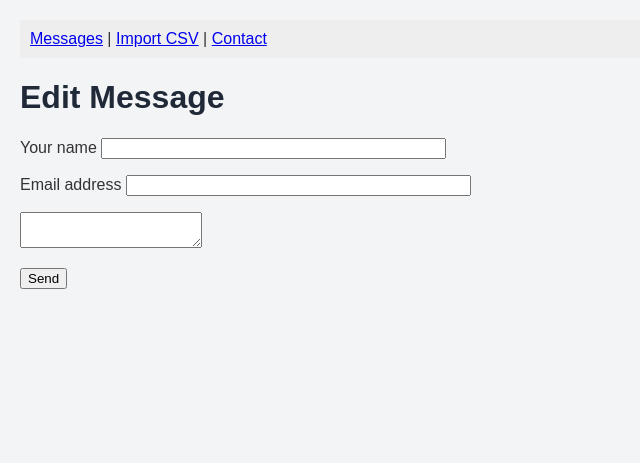
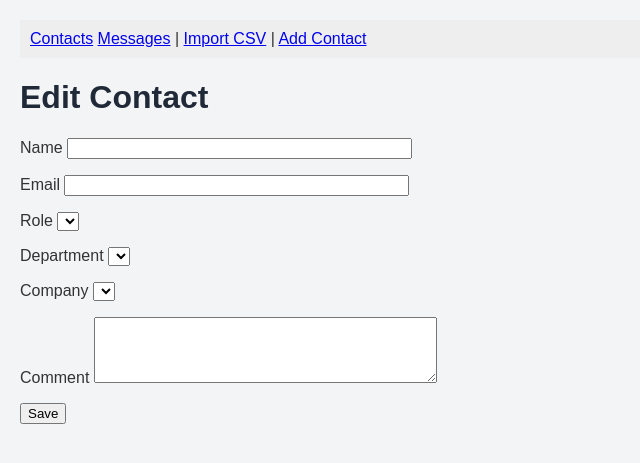
Before and after one commit to mralmeida/Python_website, a Flask app: page /edit/1 in a window 1280 px wide. Shown: the top 463 px of the page, without its empty margins (0-640 px from the left). Run offline with Flask 3, Linux system fonts and the light colour scheme; data that the repository does not hold is empty.

Commit message:
extensive change to the project added several tables to the database changed page messages to contacts (it will have data relationships with the newly created tables company, role and department, as well as contact. the templates now coincide with the new layout and new fields. Still need to polish some details but it is a good start.

```diff
--- a/app.py
+++ b/app.py
@@ -1,11 +1,18 @@
-from flask import Flask, render_template
 from flask_wtf import FlaskForm
-from wtforms import StringField, TextAreaField, SubmitField
+from flask_wtf import FlaskForm
+from wtforms import (
+    StringField,
+    TextAreaField,
+    SubmitField,
+    SelectField
+)
 from wtforms.validators import DataRequired, Email
-from flask import Flask, render_template, request, redirect, flash
-
-import sqlite3
-
+from flask import (
+    Flask,
+    render_template,
+    request,
+    redirect
+)
 app = Flask(__name__)
 app.config["SECRET_KEY"] = "something-secure"
 
@@ -24,45 +31,128 @@ def init_db():
     conn.close()
 @app.route("/")
 def home():
-    return redirect("/messages")
+    return redirect("/contacts")
+# ---- this whole class is supposed to be replaced by the one below. It will now also have combo boxes instead of only text fields
+# ----- I will cut this function off after I am done with the changes
+# class ContactForm(FlaskForm):
+#     name = StringField(
+#         "Your name",
+#         validators=[DataRequired(message="Name is required.")]
+#     )
+#
+#     email = StringField(
+#         "Email address",
+#         validators=[
+#             DataRequired(message="Email is required."),
+#             Email(message="Please enter a valid email address.")
+#         ]
+#     )
+#     role = StringField(
+#         "Role",
+#         validators=[
+#             DataRequired(message="Role is required"),
+#         ]
+#     )
+#     company = StringField(
+#         "Company",
+#         validators=[
+#             DataRequired(message="Company is required"),
+#         ]
+#     )
+#     department = StringField(
+#         "Department",
+#         validators=[
+#             DataRequired(message="Department is required"),
+#         ]
+#     )
+#     comment = TextAreaField(
+#         "Message",
+#         validators=[DataRequired(message="Comment is required.")]
+#     )
+#
+#     submit = SubmitField("Send")
 
 class ContactForm(FlaskForm):
-    name = StringField(
-        "Your name",
-        validators=[DataRequired(message="Name is required.")]
-    )
+    name = StringField("Name",validators=[DataRequired()])
+    email = StringField("Email",validators=[DataRequired(), Email()])
+    company = SelectField("Company", coerce=int)
+    role = SelectField("Role", coerce=int)
+    department = SelectField("Department", coerce=int)
+    comment = TextAreaField("Comment")
+    submit = SubmitField("Save")
+# ----- these are "helper functions"
+def get_roles():
+    conn = sqlite3.connect("database.db")
+    cursor = conn.cursor()
 
-    email = StringField(
-        "Email address",
-        validators=[
-            DataRequired(message="Email is required."),
-            Email(message="Please enter a valid email address.")
-        ]
-    )
+    cursor.execute("""
+        SELECT id, name
+        FROM role
+        ORDER BY name
+    """)
 
-    message = TextAreaField(
-        "Message",
-        validators=[DataRequired(message="Message is required.")]
-    )
+    rows = cursor.fetchall()
+    conn.close()
 
-    submit = SubmitField("Send")
+    return [(row[0], row[1]) for row in rows]
+
+
+def get_companies():
+    conn = sqlite3.connect("database.db")
+    cursor = conn.cursor()
+
+    cursor.execute("""
+        SELECT id, name
+        FROM company
+        ORDER BY name
+    """)
+
+    rows = cursor.fetchall()
+    conn.close()
+
+    return [(row[0], row[1]) for row in rows]
+
+def get_departments():
+    conn = sqlite3.connect("database.db")
+    cursor = conn.cursor()
+
+    cursor.execute("""
+        SELECT id, name
+        FROM department
+        ORDER BY name
+    """)
+
+    rows = cursor.fetchall()
+    conn.close()
+
+    return [(row[0], row[1]) for row in rows]
+#----- end of "helper functions"
 
 @app.route("/contact", methods=["GET", "POST"])
 def contact():
     form = ContactForm()
 
+    #--- loads all combo boxes
+    form.company.choices = get_companies()
+    form.role.choices = get_roles()
+    form.department.choices = get_departments()
+    # ----- combo boxes all loaded
+
     if form.validate_on_submit():
         name = form.name.data
         email = form.email.data
-        message = form.message.data
+        company_id = form.company.data
+        role_id = form.role.data
+        department_id = form.department.data
+        comment = form.comment.data
 
         # Insert into SQLite
         conn = sqlite3.connect("database.db")
         cursor = conn.cursor()
         cursor.execute("""
-            INSERT INTO messages (name, email, message)
-            VALUES (?, ?, ?)
-        """, (name, email, message))
+            INSERT INTO contact (name, email, roleID, companyID, departmentID, obs)
+            VALUES (?, ?, ?, ?, ?, ?)
+        """, (name, email, role_id, company_id, department_id , comment))
         conn.commit()
         conn.close()
 
@@ -70,52 +160,79 @@ def contact():
             "contact_result.html",
             name=name,
             email=email,
-            message=message
+            role=role_id,
+            company=company_id,
+            department=department_id,
+            comment=comment
         )
 
     return render_template("contact_form.html", form=form)
 
-def get_messages():
+# def get_messages():
+#     conn = sqlite3.connect("database.db")
+#     cursor = conn.cursor()
+#     cursor.execute("SELECT id, name, email, message FROM messages")
+#     rows = cursor.fetchall()
+#     conn.close()
+#     return rows
+#
+#
+# @app.route("/messages")
+# def messages():
+#     data = get_messages()
+#     count = len(data)
+#     return render_template("messages.html", messages=data, count=count)
+# --------------------------------------------------------
+def get_contacts():
     conn = sqlite3.connect("database.db")
     cursor = conn.cursor()
-    cursor.execute("SELECT id, name, email, message FROM messages")
+    sql = """
+    SELECT CTS.id, CTS.name, CTS.email, CTS.companyID, COMP.name, CTS.roleID, ROLE.name, CTS.departmentID, DEPT.name, CTS.obs
+    FROM contact CTS
+    INNER JOIN company COMP ON CTS.companyID = COMP.id
+    INNER JOIN role ROLE ON ROLE.id = CTS.roleID
+    INNER JOIN department DEPT ON DEPT.id = CTS.departmentID
+    ORDER BY CTS.name
+    """
+    cursor.execute(sql)
     rows = cursor.fetchall()
     conn.close()
     return rows
 
 
-@app.route("/messages")
-def messages():
-    data = get_messages()
+@app.route("/contacts")
+def contacts():
+    data = get_contacts()
     count = len(data)
-    return render_template("messages.html", messages=data, count=count)
+    return render_template("contacts.html", contacts=data, count=count)
 
 # --------------------------------------------------------
 # --to delete all selected records
-@app.route("/delete-messages", methods=["POST"])
-def delete_messages():
-    ids = request.form.getlist("delete_ids")
-
-    if ids:
-        conn = sqlite3.connect("database.db")
-        cursor = conn.cursor()
-
-        for message_id in ids:
-            cursor.execute("DELETE FROM messages WHERE id = ?", (message_id,))
-
-        conn.commit()
-        conn.close()
-
-    return redirect("/messages")
+# ---- For now, let us disable this feature. We do not want to delete our records. I will figure out how to do that safely later.
+# @app.route("/delete-messages", methods=["POST"])
+# def delete_messages():
+#     ids = request.form.getlist("delete_ids")
+#
+#     if ids:
+#         conn = sqlite3.connect("database.db")
+#         cursor = conn.cursor()
+#
+#         for message_id in ids:
+#             cursor.execute("DELETE FROM messages WHERE id = ?", (message_id,))
+#
+#         conn.commit()
+#         conn.close()
+#
+#     return redirect("/messages")
 
 # ---------------------------------------------------------
 #---to insert data onto messages table
 import csv
 import sqlite3
-from flask import Flask, render_template, request
-from wtforms.validators import Email
+from flask import render_template, request
+
 REQUIRED_COLUMNS = {"name", "email", "message"}
-from wtforms.validators import Email
+
 
 def read_csv_file(file):
     """
@@ -189,9 +306,9 @@ def validate_csv_rows(rows):
                 f"Row {row_number}: Invalid email address."
             )
 
-        if not row.get("message", "").strip():
+        if not row.get("comment", "").strip():
             errors.append(
-                f"Row {row_number}: Message cannot be empty."
+                f"Row {row_number}: Comment cannot be empty."
             )
 
     return errors
@@ -293,84 +410,64 @@ def import_csv():
 
     return render_template("import_csv.html")
 
-# @app.route("/import-csv", methods=["GET", "POST"])
-#
-# def import_csv():
-#     if request.method == "POST":
-#         file = request.files["csvfile"]
-#
-#         if not file or file.filename == '':
-#             flash('Please select a CSV file before uploading.')
-#             return redirect(request.url)
-#
-#         conn = sqlite3.connect("database.db")
-#         cursor = conn.cursor()
-#
-#         csv_reader = csv.DictReader(
-#             file.stream.read().decode("utf-8").splitlines()
-#         )
-#
-#         for row in csv_reader:
-#             cursor.execute("""
-#                 INSERT INTO messages (name, email, message)
-#                 VALUES (?, ?, ?)
-#             """, (
-#                 row["name"],
-#                 row["email"],
-#                 row["message"]
-#             ))
-#
-#         conn.commit()
-#         conn.close()
-#
-#         return render_template("import_success.html")
-#     # Handles GET requests
-#     return render_template("import_csv.html")
-#-----
-from flask import send_from_directory
 
 # ---------------------------------------------------------------------
 # --- To edit the selected record
-@app.route("/edit/<int:message_id>", methods=["GET", "POST"])
-def edit_message(message_id):
+@app.route("/edit/<int:contact_id>", methods=["GET", "POST"])
+def edit_message(contact_id):
 
     form = ContactForm()
+    #----- populate all combo boxes and get them ready to be selected with the record info
+    form.company.choices = get_companies()
+    form.role.choices = get_roles()
+    form.department.choices = get_departments()
 
     conn = sqlite3.connect("database.db")
     cursor = conn.cursor()
 
     if request.method == "GET":
 
-        cursor.execute("""
-            SELECT name, email, message
-            FROM messages
-            WHERE id = ?
-        """, (message_id,))
-
+        sql = """
+            SELECT      CTS.id, CTS.name, CTS.email, CTS.companyID, COMP.name,
+                        CTS.roleID, ROLE.name, CTS.departmentID, DEPT.name, CTS.obs
+            FROM        contact CTS
+                INNER JOIN company COMP ON CTS.companyID = COMP.id
+                INNER JOIN role ROLE ON ROLE.id = CTS.roleID
+                INNER JOIN department DEPT ON DEPT.id = CTS.departmentID
+            WHERE       CTS.id = ?
+            ORDER BY    CTS.name
+        """
+        cursor.execute(sql, (contact_id,))
         record = cursor.fetchone()
 
         if record:
-            form.name.data = record[0]
-            form.email.data = record[1]
-            form.message.data = record[2]
+            form.name.data = record[1]
+            form.email.data = record[2]
+            form.company.data = record[3]
+            form.role.data = record[5]
+            form.department.data = record[7]
+            form.comment.data = record[9]
 
     if form.validate_on_submit():
 
         cursor.execute("""
-            UPDATE messages
-            SET name = ?, email = ?, message = ?
+            UPDATE contact
+            SET name = ?, email = ?, companyid = ?, roleid = ?, departmentid = ?, obs = ?
             WHERE id = ?
         """, (
             form.name.data,
             form.email.data,
-            form.message.data,
-            message_id
+            form.company.data,
+            form.role.data,
+            form.department.data,
+            form.comment.data,
+            contact_id
         ))
 
         conn.commit()
         conn.close()
         form.submit.label.text = "Save Changes"
-        return redirect("/messages")
+        return redirect("/contacts")
 
     conn.close()
 
--- a/templates/contact_form.html
+++ b/templates/contact_form.html
@@ -1,7 +1,7 @@
 {% extends "base.html" %}
 {% block content %}
 <h1>
-    {% if edit_mode %} Edit Message {% else %} Contact Form {% endif %}
+    {% if edit_mode %} Edit Contact {% else %} Contact Form {% endif %}
 </h1>
     <form method="POST">
         {{ form.hidden_tag() }}
@@ -17,7 +17,23 @@
         </p>
 
         <p>
-            {{ form.message() }} {% for error in form.message.errors %} {{ error }} {% endfor %}
+            {{ form.role.label }}
+            {{ form.role() }}
+        </p>
+
+        <p>
+            {{ form.department.label }}
+            {{ form.department() }}
+        </p>
+
+        <p>
+            {{ form.company.label }}
+            {{ form.company() }}
+        </p>
+
+        <p>
+            {{ form.comment.label }}
+            {{ form.comment(rows=4, cols=40) }}
         </p>
 
         <p>{{ form.submit() }}</p>
--- a/templates/menu.html
+++ b/templates/menu.html
@@ -1,5 +1,6 @@
 <nav style="background:#eee; padding:10px;">
+    <a href="/contacts">Contacts</a>
     <a href="/messages">Messages</a> |
     <a href="/import-csv">Import CSV</a> |
-    <a href="/contact">Contact</a>
+    <a href="/contact">Add Contact</a>
 </nav>
```
Also changed, not shown: templates/contact_result.html (+5 -3 lines), templates/contacts.html (added, +64 -0 lines).
